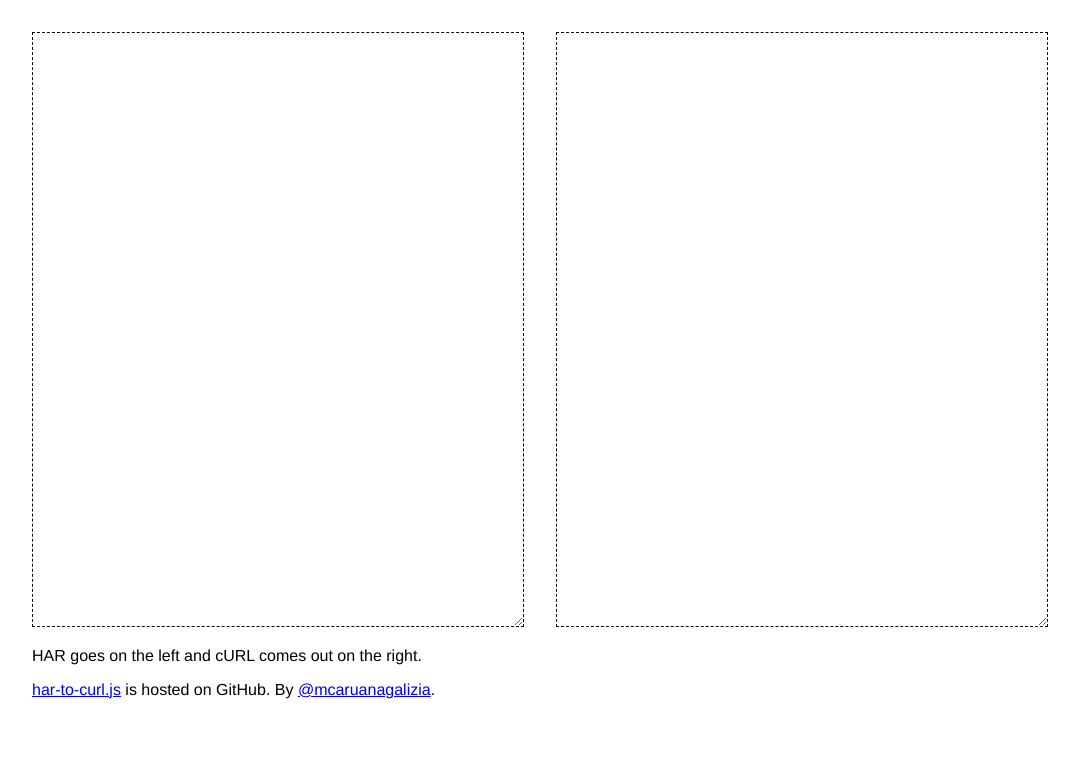
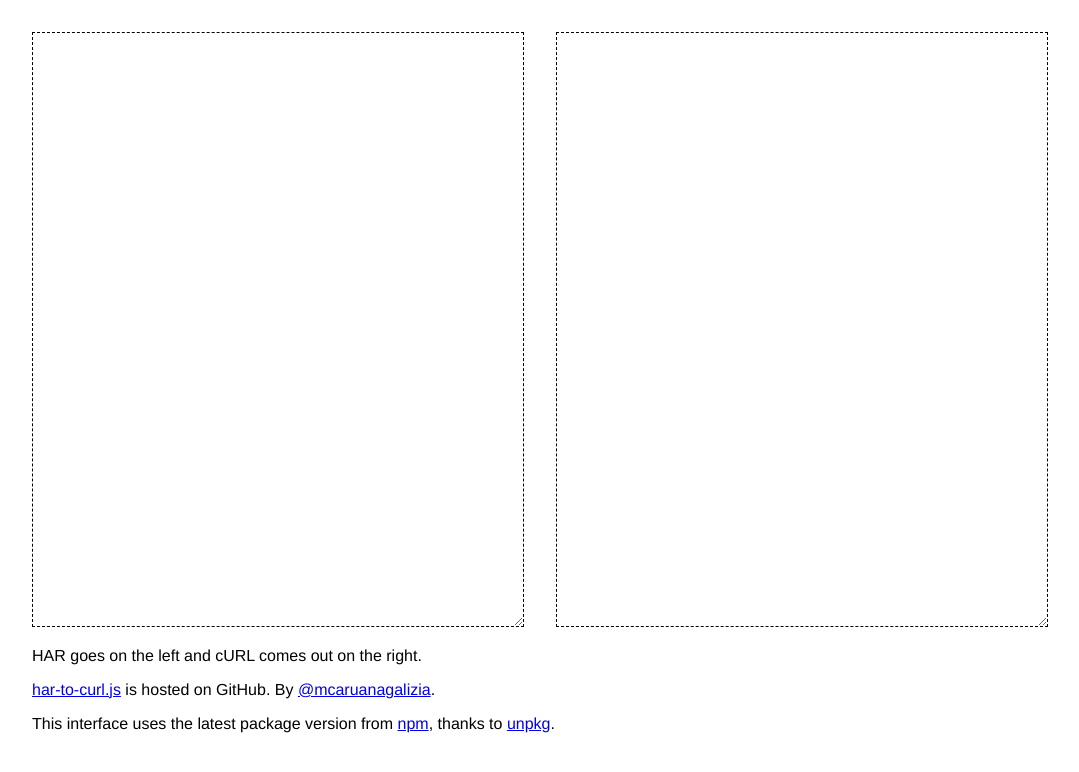
Before and after one commit to mattcg/har-to-curl, a plain HTML site: page index.html in a window 1280 px wide. Shown: the whole page, without its empty margins (0-1079 px from the left). Drawn offline with Linux system fonts and the light colour scheme.

Commit message:
add note on version

```diff
--- a/index.html
+++ b/index.html
@@ -63,6 +63,7 @@
 			<textarea id="curltext" name="curl"></textarea>
 			<p>HAR goes on the left and cURL comes out on the right.</p>
 			<p><a href="https://github.com/mattcg/har-to-curl">har-to-curl.js</a> is hosted on GitHub. By <a href="https://twitter.com/mcaruanagalizia">@mcaruanagalizia</a>.</p>
+			<p>This interface uses the latest package version from <a href="https://www.npmjs.com/package/har-to-curl">npm</a>, thanks to <a href="https://unpkg.com/">unpkg</a>.</p>
 		</form>
 	</body>
 </html>
```
